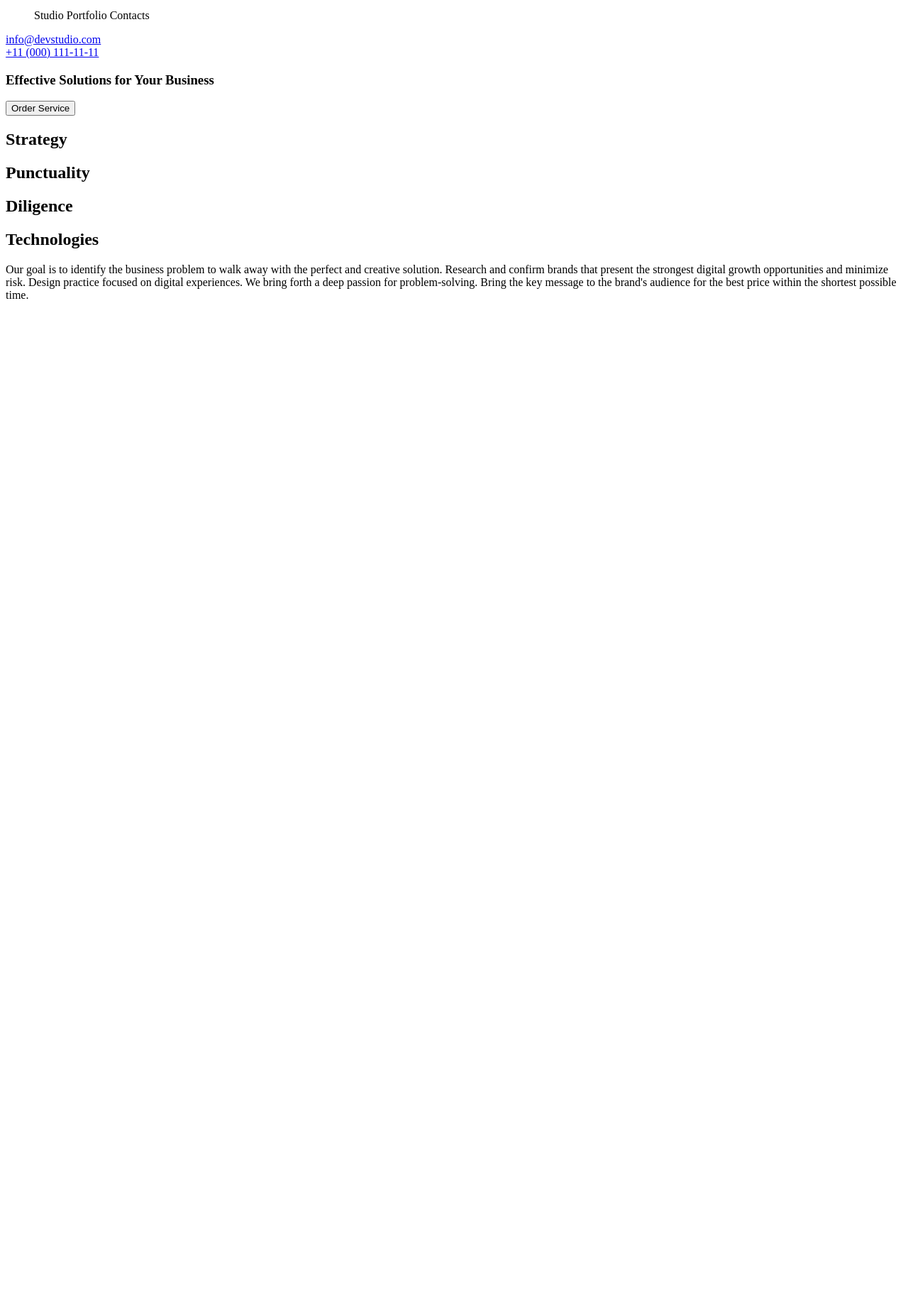
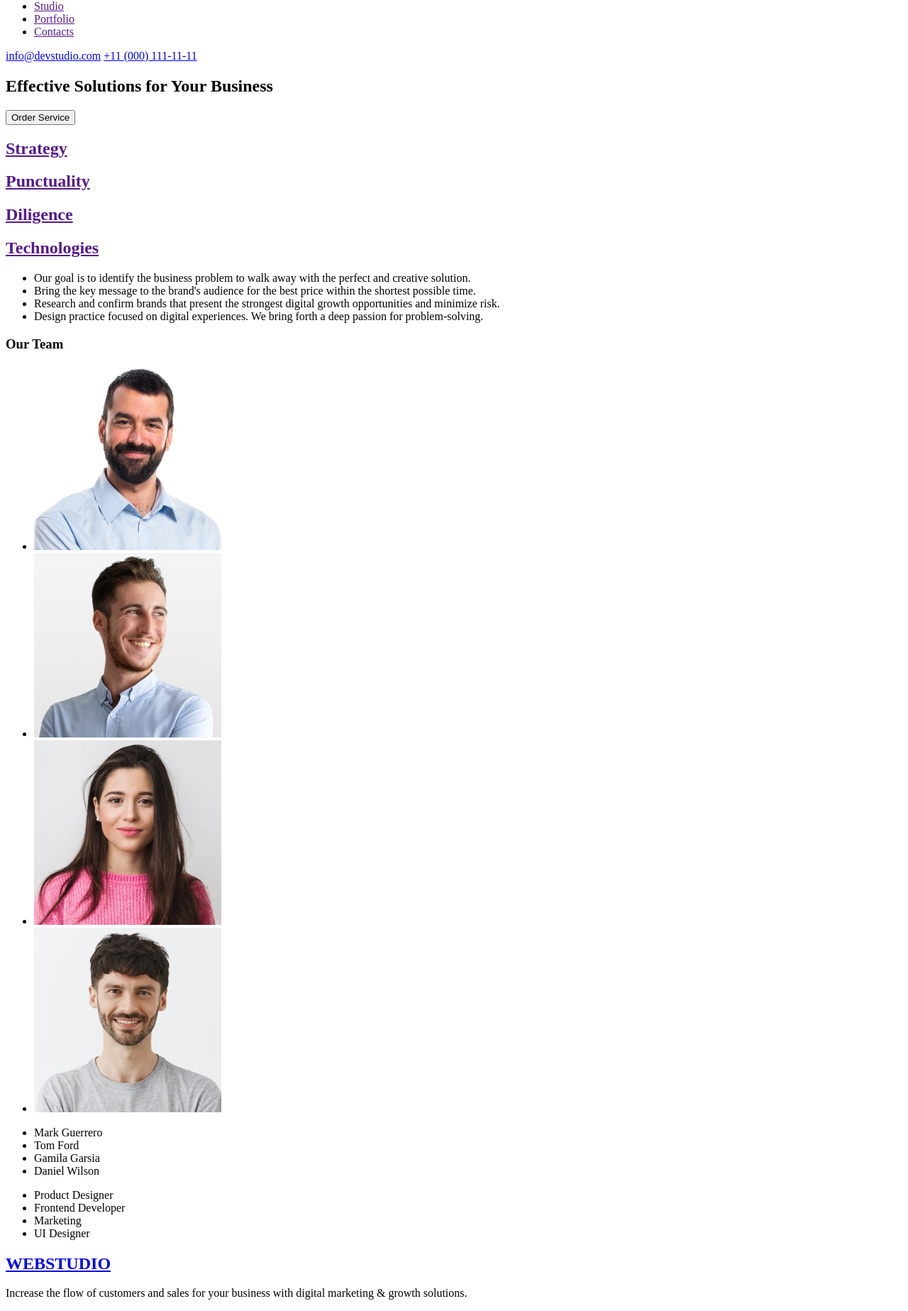
Before and after one commit to VOpoka/goit-markup-hw-01, a plain HTML site: page index.html in a window 1280 px wide. Shown: the part 67-1914 px from the top of the page at 71% size. Before the commit the page ends 800 px from the top, so only its background shows below. Drawn offline with Linux system fonts and the light colour scheme.

Commit message:
first page

```diff
--- a/index.html
+++ b/index.html
@@ -8,40 +8,103 @@
   <body>
     <header>
       <!-- Logo and navigation-->
-      <h1>WEBSTUDIO</h1>
-      <ul>
-        <il>Studio</il>
-        <il>Portfolio</il>
-        <il>Contacts</il>
-      </ul>
-      <a href="mailto:info@devstudio.com">info@devstudio.com</a><br />
+      <nav>
+        <h1><a href="">WEBSTUDIO</a></h1>
+        <ul>
+          <li><a href="">Studio</a></li>
+          <li><a href="">Portfolio</a></li>
+          <li><a href="">Contacts</a></li>
+        </ul>
+      </nav>
+      <a href="mailto:info@devstudio.com">info@devstudio.com</a>
       <a href="tel:+110001111111">+11 (000) 111-11-11</a>
     </header>
     <!-- Sidebar 1 -->
     <main>
-      <section class="sidebar-1">
-        <h3>Effective Solutions for Your Business</h3>
+      <section>
+        <h2>Effective Solutions for Your Business</h2>
         <button type="button">Order Service</button>
       </section>
       <!-- Sidebar 2 -->
       <section>
-        <h2>Strategy</h2>
-        <h2>Punctuality</h2>
-        <h2>Diligence</h2>
-        <h2>Technologies</h2>
+        <h2><a href="">Strategy</a></h2>
+        <h2><a href="">Punctuality</a></h2>
+        <h2><a href="">Diligence</a></h2>
+        <h2><a href="">Technologies</a></h2>
+        <!--Offer  -->
         <ul>
-          <il></il>
-          <il></il>
-          <il></il>
-          <il></il>
+          <li>
+            Our goal is to identify the business problem to walk away with the
+            perfect and creative solution.
+          </li>
+          <li>
+            Bring the key message to the brand's audience for the best price
+            within the shortest possible time.
+          </li>
+          <li>
+            Research and confirm brands that present the strongest digital
+            growth opportunities and minimize risk.
+          </li>
+          <li>
+            Design practice focused on digital experiences. We bring forth a
+            deep passion for problem-solving.
+          </li>
         </ul>
       </section>
+      <!-- Sidebar 3  -->
+      <section>
+        <h3>Our Team</h3>
+        <!-- Foto -->
+        <ul>
+          <li>
+            <img
+              src="images/guerrero-1.jpg"
+              alt="foto Mark Guerrero"
+              width="264"
+            />
+          </li>
+          <li>
+            <img src="images/ford-2.jpg" alt="foto Tom Ford" width="264" />
+          </li>
+          <li>
+            <img
+              src="images/garsia-3.jpg"
+              alt="foto Camila Garsia"
+              width="264"
+            />
+          </li>
+          <li>
+            <img
+              src="images/wilson-4.jpg"
+              alt="foto Daniel Wilson"
+              width="264"
+            />
+          </li>
+        </ul>
+        <!-- Personal info -->
+        <ul>
+          <li>Mark Guerrero</li>
+          <li>Tom Ford</li>
+          <li>Gamila Garsia</li>
+          <li>Daniel Wilson</li>
+        </ul>
+        <ul>
+          <li>Product Designer</li>
+          <li>Frontend Developer</li>
+          <li>Marketing</li>
+          <li>UI Designer</li>
+        </ul>
+      </section>
+      <!-- Footer -->
+      <footer>
+        <!-- logo -->
+        <h2><a href="/">WEBSTUDIO</a></h2>
+        <!-- Goal -->
+        <p>
+          Increase the flow of customers and sales for your business with
+          digital marketing & growth solutions.
+        </p>
+      </footer>
     </main>
   </body>
 </html>
-Our goal is to identify the business problem to walk away with the perfect and
-creative solution. Research and confirm brands that present the strongest
-digital growth opportunities and minimize risk. Design practice focused on
-digital experiences. We bring forth a deep passion for problem-solving. Bring
-the key message to the brand's audience for the best price within the shortest
-possible time.
```
Also changed, not shown: images/ford-2.jpg (added), images/garsia-3.jpg (added), images/guerrero-1.jpg (added), images/wilson-4.jpg (added).
